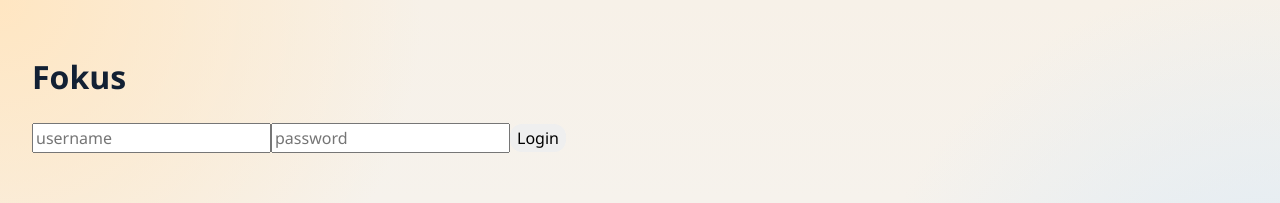
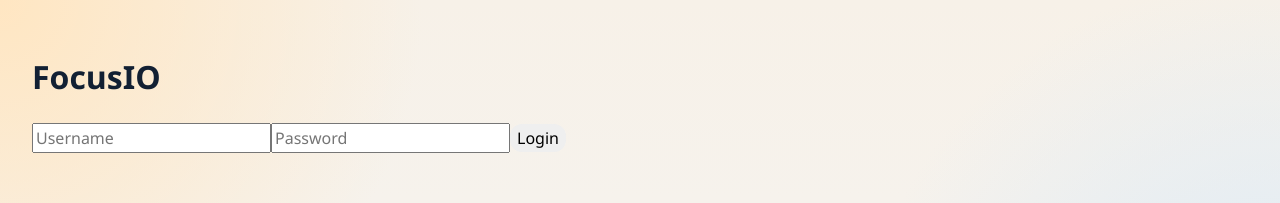
Before and after one commit to Shaurya-fs/FocusIO, a React (Vite) app: page / in a window 1280 px wide. Shown: the top 203 px of the page. Built offline with nearby package versions, Linux system fonts and the light colour scheme.

Commit message:
Small changes to the dashboard layout

```diff
--- a/src/pages/HomePage.css
+++ b/src/pages/HomePage.css
@@ -14,6 +14,10 @@
   margin: 0;
 }
 
+.dashboard__header {
+  text-align: center;
+}
+
 .dashboard__eyebrow {
   font-size: 0.82rem;
   font-weight: 700;
@@ -26,12 +30,16 @@
   margin-top: 0.35rem;
   font-size: clamp(1.8rem, 3vw, 2.6rem);
   color: #2E2E2E;
+  text-align: center;
 }
 
 .dashboard__copy {
   margin-top: 0.4rem;
   max-width: 42rem;
   color: #556070;
+  margin-left: auto;
+  margin-right: auto;
+  text-align: center;
 }
 
 .dashboard__grid {
--- a/src/pages/HomePage.jsx
+++ b/src/pages/HomePage.jsx
@@ -123,7 +123,7 @@ function HomePage() {
 
   return (
     <div className="Dashboard">
-      <h1>Fokus Dashboard</h1>
+      <h1>FocusIO</h1>
 
       <div className="dashboard__grid">
         <div className="dashboard__panel">
--- a/src/pages/LoginPage.jsx
+++ b/src/pages/LoginPage.jsx
@@ -5,25 +5,29 @@ function LoginPage({ onLogin }) {
   const [password, setPassword] = useState("");
 
   return (
+    <div className="login-page">
+      <div className="login-card">
         <div className="LoginCredentials">
-      <h1>Fokus</h1>
+          <h1>FocusIO</h1>
 
           <input
             type="text"
-        placeholder="username"
+            placeholder="Username"
             value={username}
             onChange={(e) => setUsername(e.target.value)}
           />
 
           <input
             type="password"
-        placeholder="password"
+            placeholder="Password"
             value={password}
             onChange={(e) => setPassword(e.target.value)}
           />
 
           <button onClick={onLogin}>Login</button>
         </div>
+      </div>
+    </div>
   );
 }
 
```
Lines whose indentation alone changed are shown as unchanged.
